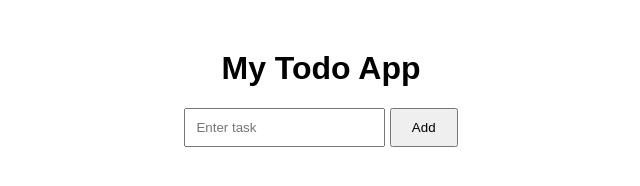
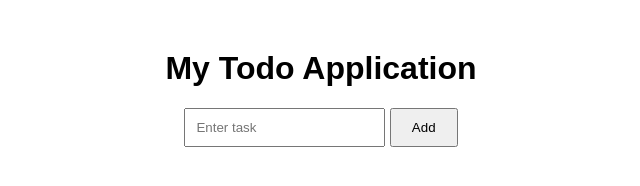
Before and after one commit to jayasuryamsd8-source/git-practice, a plain HTML site: page index.html in a window 1280 px wide. Shown: the whole page, without its empty margins (319-959 px from the left). Drawn offline with Linux system fonts and the light colour scheme.

Commit message:
My Todo Application

```diff
--- a/index.html
+++ b/index.html
@@ -8,7 +8,7 @@
 </head>
 <body>
 
-    <h1>My Todo App</h1>
+    <h1>My Todo Application</h1>
 
     <input type="text" id="taskInput" placeholder="Enter task">
     <button onclick="addTask()">Add</button>
```
